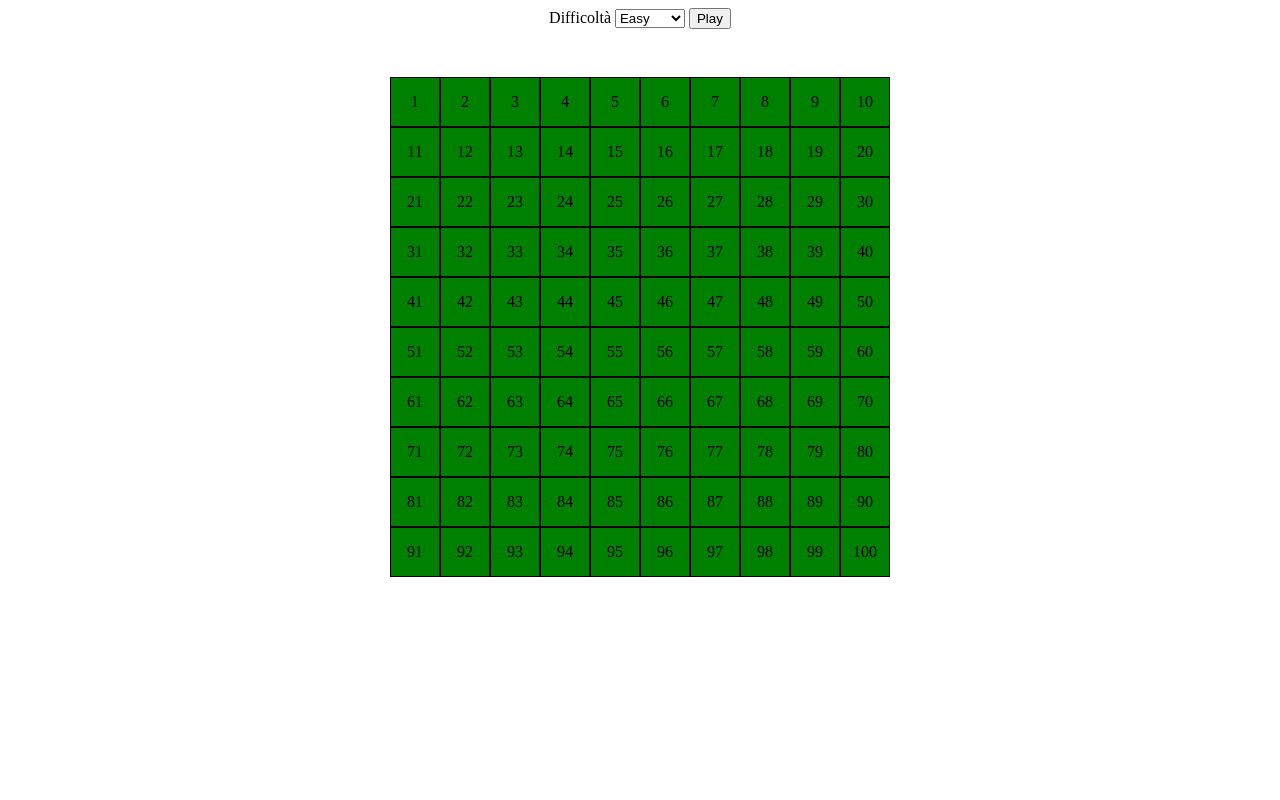
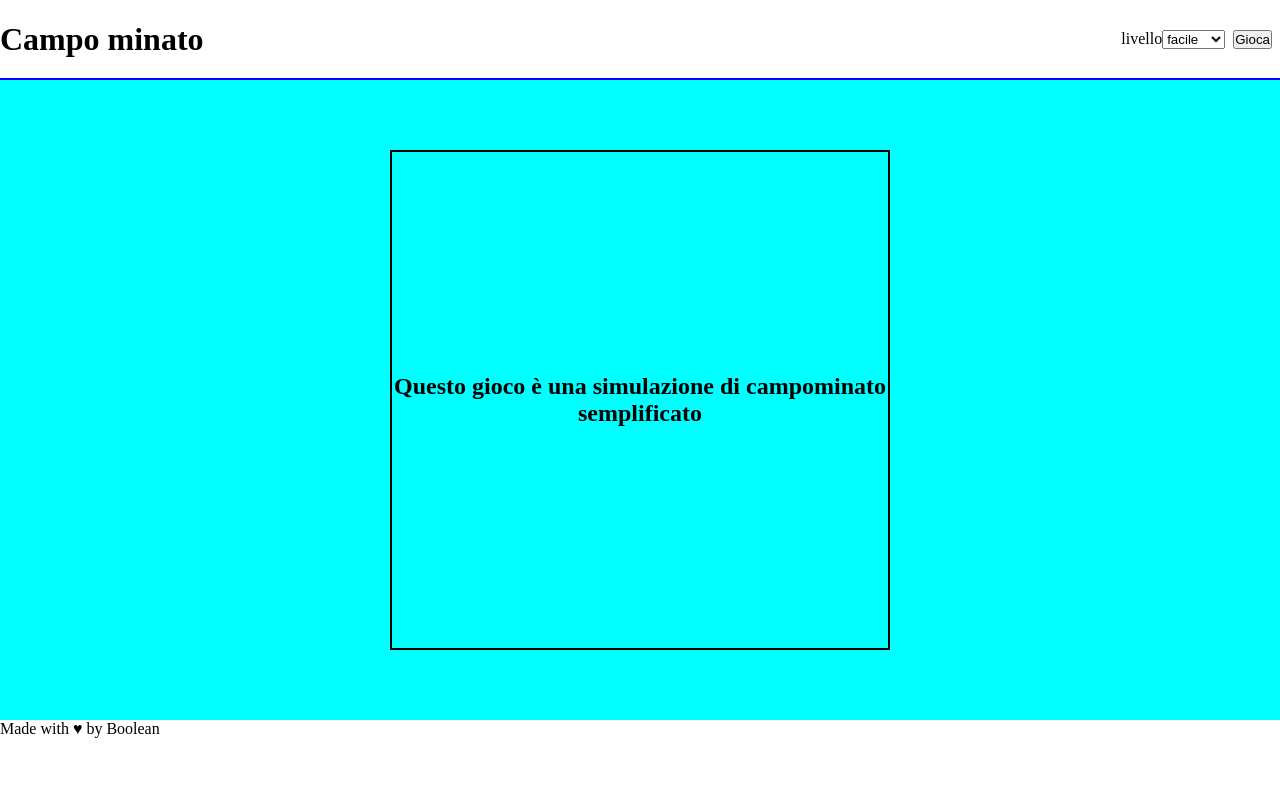
Before and after one commit to GiovanniCalia/js-campominato-grid, a plain HTML site: page index.html in a window 1280 px wide. Drawn offline with Linux system fonts and the light colour scheme.

Commit message:
Completamento esercizio (copiato ma capito)

```diff
--- a/css/stile.css
+++ b/css/stile.css
@@ -1,35 +1,61 @@
-.selected{
-    text-align: center;
-    margin-bottom: 3rem;
+* {
+    margin: 0;
+    padding: 0;
+    box-sizing: border-box;
 }
 
-#container-easy{
-    width: 500px;
-    margin: auto;
+body{
+    background-color: aqua;
+}
+
+header{
+    height: 5rem;
+    background-color: white;
+    border-bottom: 2px solid blue;
+}
+
+header .container{
+    display: flex;
+    align-items: center;
+    height: 100%;
+}
+
+header h1{
+    margin-right: auto;
+}
+
+.header label, .header select, header button{
+    margin: 0.5rem;
+}
+
+main{
+    height: calc(100vh - 10rem);
+    display: flex;
+}
+
+.grid{
     display: flex;
     flex-wrap: wrap;
+    justify-content: center;
+    align-items: center;
+    margin: auto;
+    width: 500px;
+    height: 500px;
+    border: 2px solid black;
 }
 
-#container-medium{
-    width: 500px;
-    margin: auto;
-    display: flex;
-    flex-wrap: wrap;
+.grid h2{
+    text-align: center;
 }
 
-#container-hard{
-    width: 500px;
-    margin: auto;
-    display: flex;
-    flex-wrap: wrap;
-}
-
-.box{
-    width: 3rem;
-    height: 3rem;
-    background-color: green;
-    border: 1px solid black;
+.cell{
     display: flex;
     justify-content: center;
     align-items: center;
+    border: 1px solid black;
 }
+
+footer{
+    height: 5rem;
+    background-color: white;
+}
--- a/index.html
+++ b/index.html
@@ -8,20 +8,36 @@
     <link rel="stylesheet" href="css/stile.css">
 </head>
 <body>
-    <div class="selected">
-        <label for="text">Difficoltà</label>
-        <select id="text" name="difficulty">
-            <option value="easy" id="easy">Easy</option>
-            <option value="medium" id="medium">Medium</option>
-            <option value="hard" id="hard">Hard</option>
-          </select>
-        <button id="play">Play</button>
+    <div>
+        <header>
+            <div class="container">
+                <h1>Campo minato</h1>
+
+                <label for="level">livello</label>
+                <select name="level" id="level">
+                    <option value="0">facile</option>
+                    <option value="1">medio</option>
+                    <option value="2">difficile</option>
+                </select>
+
+                <button id="play">Gioca</button>
+            </div>
+        </header>
     </div>
 
-    <div id="container-easy"></div>
-    <div id="container-medium"></div>
-    <div id="container-hard"></div>
+    <main>
+        <div class="grid">
+            <h2>Questo gioco è una simulazione di campominato semplificato</h2>
+        </div>
+    </main>
 
+
+    <footer>
+        <div class="container">
+            <div>Made with &hearts; by Boolean</div>
+        </div>
+
+    </footer>
 
     <!-- JAVASCRIPT -->
 
--- a/js/script.js
+++ b/js/script.js
@@ -1,32 +1,24 @@
-const eleText = document.getElementById("text");
+const eleLevel = document.getElementById("level");
 const btnPlay = document.getElementById("play");
-let areaBoxesEasy = document.getElementById("container-easy");
-let areaBoxesMedium = document.getElementById("container-medium");
-let areaBoxesHard = document.getElementById("container-hard");
-const btnEasy = document.getElementById("easy");
-const btnMedium = document.getElementById("medium");
-const btnHard = document.getElementById("hard");
+const eleGrid = document.querySelector(".grid");
 
-for (i = 1; i <= 100; i++){
-    areaBoxesEasy.innerHTML += `<div class="box">${i}</div>`;
-    console.log(areaBoxesEasy);
+
+btnPlay.addEventListener("click", setupGame);
+
+arrLevels = [100, 81, 49];
+
+function setupGame(){
+    eleGrid.innerHTML = "";
+    const indexLevel = parseInt(eleLevel.value);
+    const cellsCount = arrLevels[indexLevel];
+    const cellsPerRow = Math.sqrt(cellsCount);
+
+    for (let cellNum = 1; cellNum <= cellsCount; cellNum++){
+        const eleCell = document.createElement("div");
+        eleCell.classList.add("cell");
+        eleCell.innerHTML = cellNum;
+        eleCell.style.width = `calc(100% / ${cellsPerRow})`;
+        eleCell.style.height = `calc(100% / ${cellsPerRow})`;
+        eleGrid.append(eleCell);
+    }
 }
-
-for (i = 1; i <= 81; i++){
-    areaBoxesMedium.innerHTML += `<div class="box">${i}</div>`;
-    console.log(areaBoxesMedium);
-    areaBoxesMedium.style.display = "none";
-}
-
-for (i = 1; i <= 49; i++){
-    areaBoxesHard.innerHTML += `<div class="box">${i}</div>`;
-    console.log(areaBoxesHard);
-    areaBoxesHard.style.display = "none";
-}
-
-let found = false;
-btnPlay.addEventListener("click", function(){
-    if (areaBoxesMedium.style.display = "flex"){
-        found = true;
-    }
-})
```
